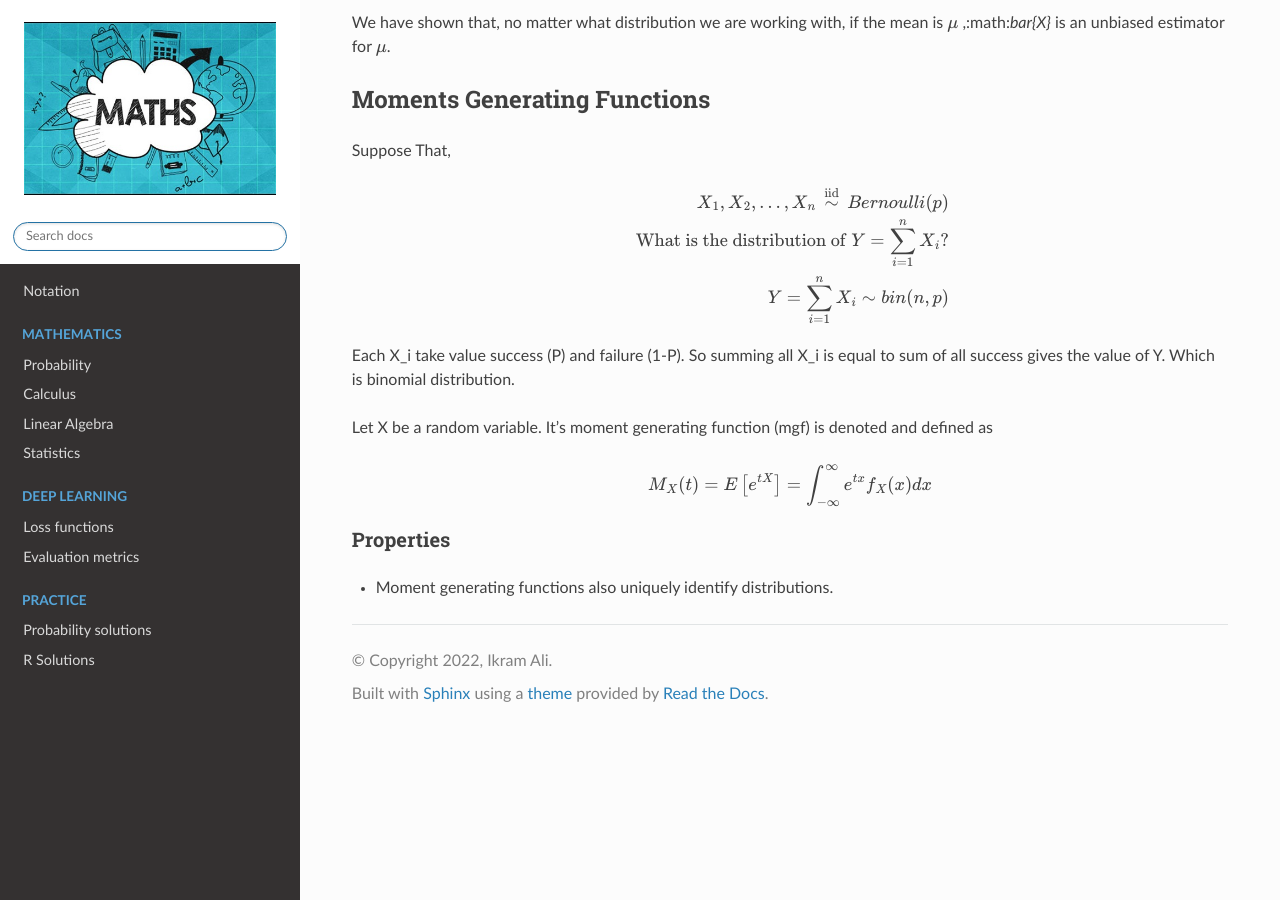
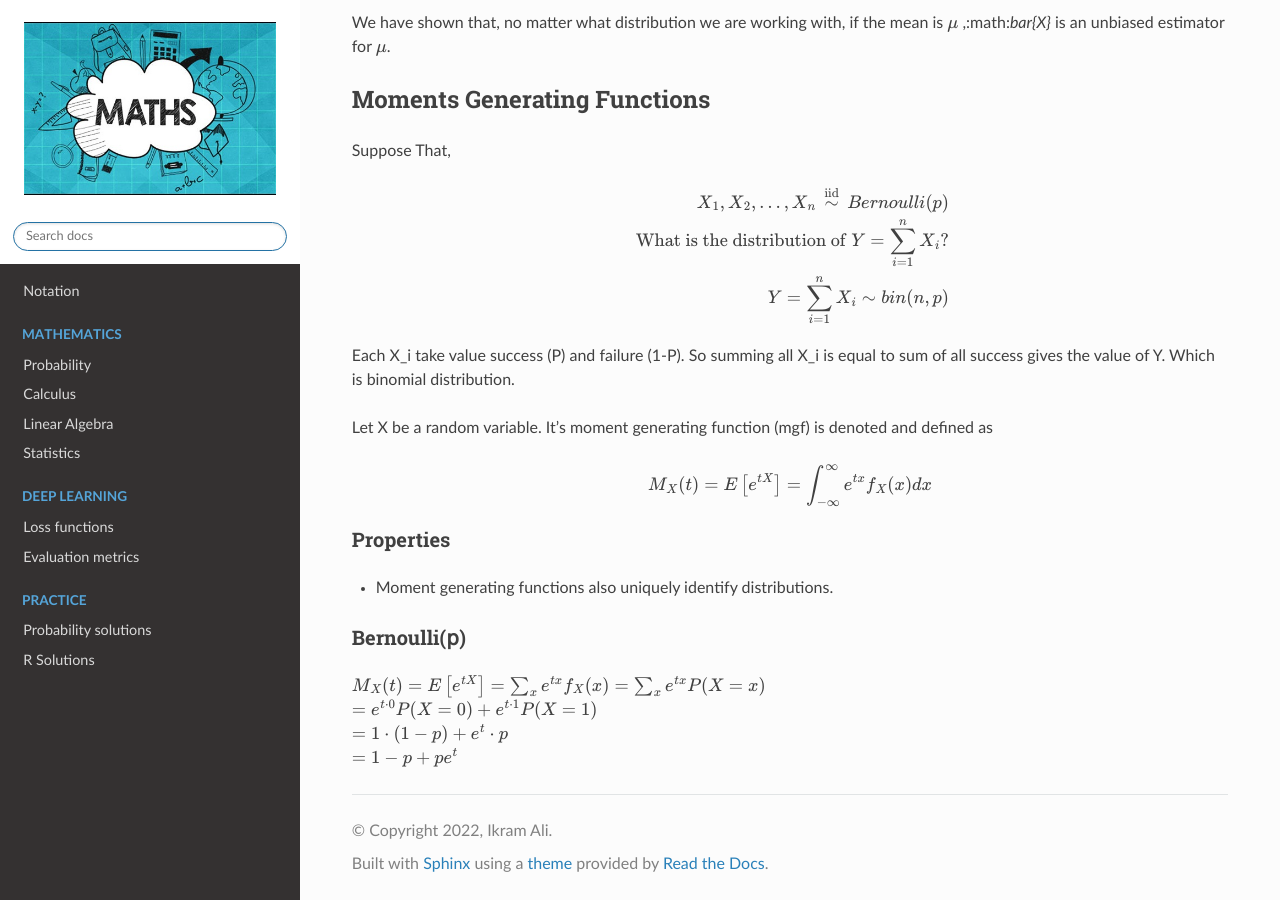
Before and after one commit to akkefa/ml-notes, a Sphinx documentation site: the page built from docs/probability/random_rv.rst, in a window 1280 px wide and 900 px high, scrolled down 6633 px. Built offline with Sphinx 7.4.7 and the Read the Docs theme 2.0.0, drawn with Linux system fonts in a browser that asks for light colours.

Commit message:
New changes.

```diff
--- a/docs/probability/random_rv.rst
+++ b/docs/probability/random_rv.rst
@@ -318,3 +318,10 @@ Let X be a random variable. It’s moment generating function (mgf) is denoted a
 Properties
 ^^^^^^^^^^^
 - Moment generating functions also uniquely identify distributions.
+
+Bernoulli(𝗉)
+^^^^^^^^^^^^^^
+| :math:`M_{X}(t)=E\left[e^{t X}\right]=\sum_{x} e^{t x} f_{X}(x)=\sum_{x} e^{t x} P(X=x)`
+| :math:`=e^{t \cdot 0} P(X=0)+e^{t \cdot 1} P(X=1)`
+| :math:`=1 \cdot(1-p)+e^{t} \cdot p`
+| :math:`=1-p+p e^{t}`
```
